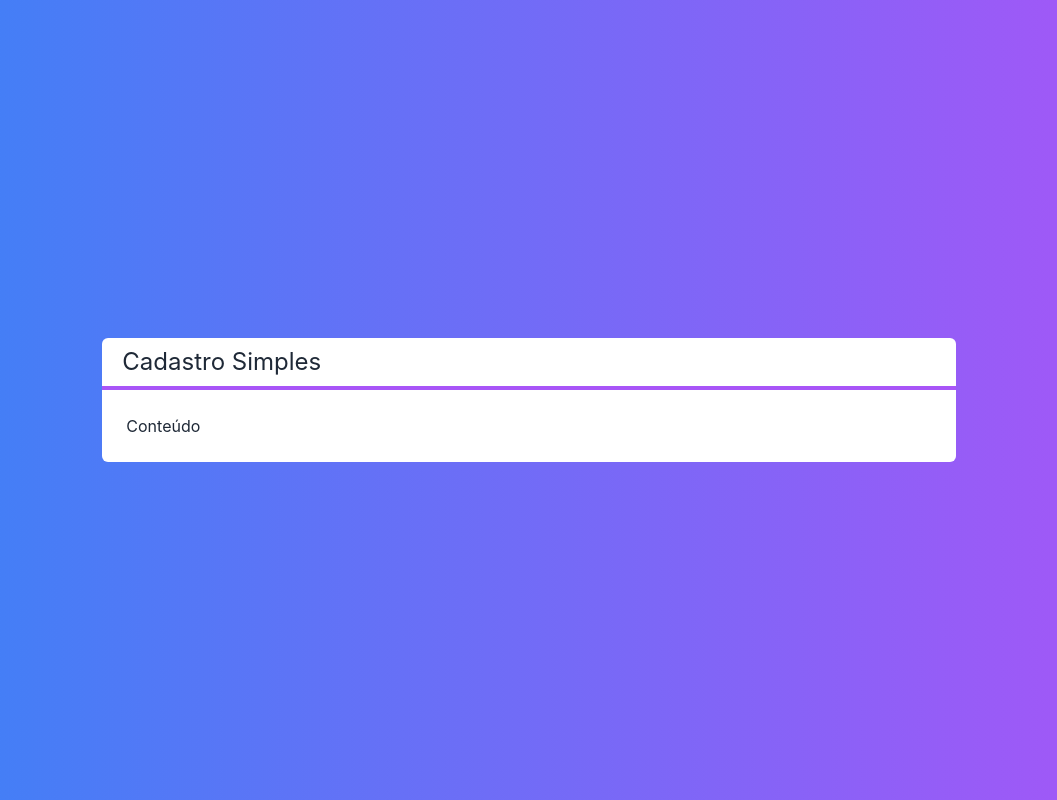
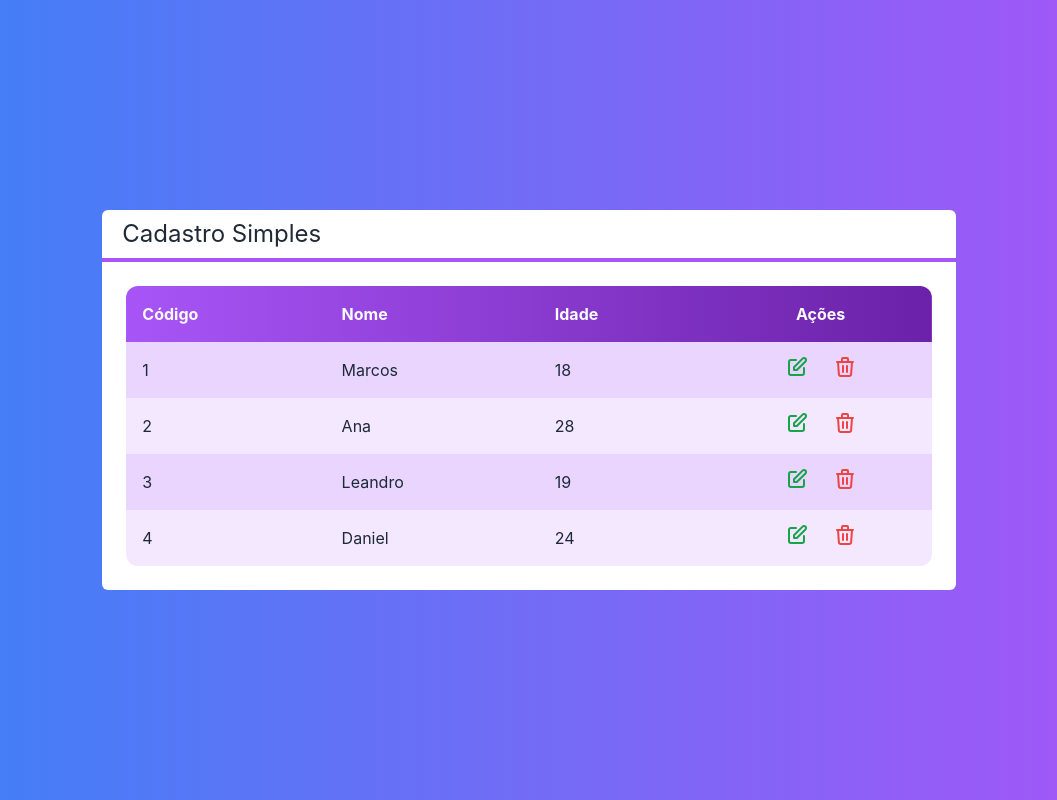
Before and after one commit to eversonps/crud-next, a Next.js app: page / in a window 1280 px wide. Shown: the whole page, without its empty margins (111-1168 px from the left). Built offline with nearby package versions, Linux system fonts and the light colour scheme.

Commit message:
criando classe cliente e o componente tabela

```diff
--- /dev/null
+++ b/src/components/Icone.jsx
@@ -0,0 +1,11 @@
+export const IconeEdicao = (
+    <svg xmlns="http://www.w3.org/2000/svg" className="h-6 w-6" fill="none" viewBox="0 0 24 24" stroke="currentColor" strokeWidth={2}>
+        <path strokeLinecap="round" strokeLinejoin="round" d="M11 5H6a2 2 0 00-2 2v11a2 2 0 002 2h11a2 2 0 002-2v-5m-1.414-9.414a2 2 0 112.828 2.828L11.828 15H9v-2.828l8.586-8.586z" />
+    </svg>
+)
+
+export const IconeLixo = (
+    <svg xmlns="http://www.w3.org/2000/svg" className="h-6 w-6" fill="none" viewBox="0 0 24 24" stroke="currentColor" strokeWidth={2}>
+        <path strokeLinecap="round" strokeLinejoin="round" d="M19 7l-.867 12.142A2 2 0 0116.138 21H7.862a2 2 0 01-1.995-1.858L5 7m5 4v6m4-6v6m1-10V4a1 1 0 00-1-1h-4a1 1 0 00-1 1v3M4 7h16" />
+    </svg>
+)
--- a/src/components/Layout.tsx
+++ b/src/components/Layout.tsx
@@ -8,7 +8,6 @@
 export default function Layout(props: LayoutProps){
     return (
         <div className="flex flex-col w-2/3 bg-white text-gray-800 rounded-md">
-
             <Titulo>{props.titulo}</Titulo>
             <div className="p-6">
                 {props.children}
--- /dev/null
+++ b/src/components/Tabela.tsx
@@ -0,0 +1,64 @@
+import Cliente from "../core/Cliente"
+import {IconeEdicao, IconeLixo} from "./Icone"
+
+interface TabelaProps{
+    clientes: Cliente[]
+    clienteSelecionado?: (cliente: Cliente) => void
+    clienteExcluido?: (cliente: Cliente) => void
+}
+
+export default function Tabela(props: TabelaProps){
+
+    const exibirAcoes = props.clienteExcluido || props.clienteSelecionado
+
+    function renderizarCabecalho(){
+        return (
+            <tr>
+                <th className="text-left p-4">Código</th>
+                <th className="text-left p-4">Nome</th>
+                <th className="text-left p-4">Idade</th>
+                {exibirAcoes ? <th className="p-4">Ações</th> : false}
+            </tr>
+        )
+    }
+
+    function renderizarAcoes(cliente: Cliente){
+        return (
+            <td className="flex justify-center">
+                {props.clienteSelecionado ? (
+                    <button onClick={()=> props.clienteSelecionado?.(cliente)} className="flex justify-center items-center text-green-600 rounded-full hover:bg-purple-50 p-2 m-1">{IconeEdicao}</button>
+                ) : false}
+
+                {props.clienteExcluido ? (
+                    <button onClick={()=> props.clienteExcluido?.(cliente)} className="flex justify-center items-center text-red-500 rounded-full hover:bg-purple-50 p-2 m-1">{IconeLixo}</button>
+                ) : false}
+
+            </td>
+        )
+    }
+
+    function renderizarDados(){
+        return props.clientes?.map((cliente, i) =>{
+            return (
+                <tr key={cliente.id} className={`${i % 2 === 0 ? "bg-purple-200" : "bg-purple-100"}`}>
+                    <td className="text-left p-4">{cliente.id}</td>
+                    <td className="text-left p-4">{cliente.nome}</td>
+                    <td className="text-left p-4">{cliente.idade}</td>
+                    {exibirAcoes ? renderizarAcoes(cliente) : false}
+                </tr>
+            )
+        })
+    }
+
+    return (
+        <table className="w-full rounded-xl overflow-hidden">
+            <thead className="bg-gradient-to-r from-purple-500 to-purple-800 text-gray-50">
+                {renderizarCabecalho()}
+            </thead>
+
+            <tbody>
+                {renderizarDados()}
+            </tbody>
+        </table>
+    )
+}
--- /dev/null
+++ b/src/core/Cliente.ts
@@ -0,0 +1,27 @@
+export default class Cliente{
+    #id: string
+    #nome: string
+    #idade: number
+
+    constructor(nome: string, idade: number, id: string = null){
+        this.#nome = nome
+        this.#idade = idade
+        this.#id = id
+    }
+
+    get id(){
+        return this.#id
+    }
+
+    get nome(){
+        return this.#nome
+    }
+
+    get idade(){
+        return this.#idade
+    }
+
+    static vazio(){
+        return new Cliente("", 0)
+    }
+}
--- a/src/pages/index.tsx
+++ b/src/pages/index.tsx
@@ -1,10 +1,27 @@
 import Layout from "../components/Layout"
+import Tabela from "../components/Tabela"
+import Cliente from "../core/Cliente"
 
 export default function Home() {
+  const clientes = [
+    new Cliente("Marcos", 18, "1"),
+    new Cliente("Ana", 28, "2"),
+    new Cliente("Leandro", 19, "3"),
+    new Cliente("Daniel", 24, "4")
+  ]
+
+  function clienteSelecionado(cliente: Cliente){
+
+  }
+
+  function clienteExcluido(cliente: Cliente){
+
+  }
+
   return (
     <div className="flex justify-center items-center h-screen bg-gradient-to-r from-blue-500 to-purple-500 text-white">
       <Layout titulo="Cadastro Simples" >
-        <span>Conteúdo</span>
+        <Tabela clientes={clientes} clienteSelecionado={clienteSelecionado} clienteExcluido={clienteExcluido}></Tabela>
       </Layout>
     </div>
   )
--- a/tsconfig.json
+++ b/tsconfig.json
@@ -1,6 +1,6 @@
 {
   "compilerOptions": {
-    "target": "es5",
+    "target": "ES2015",
     "lib": [
       "dom",
       "dom.iterable",
```
